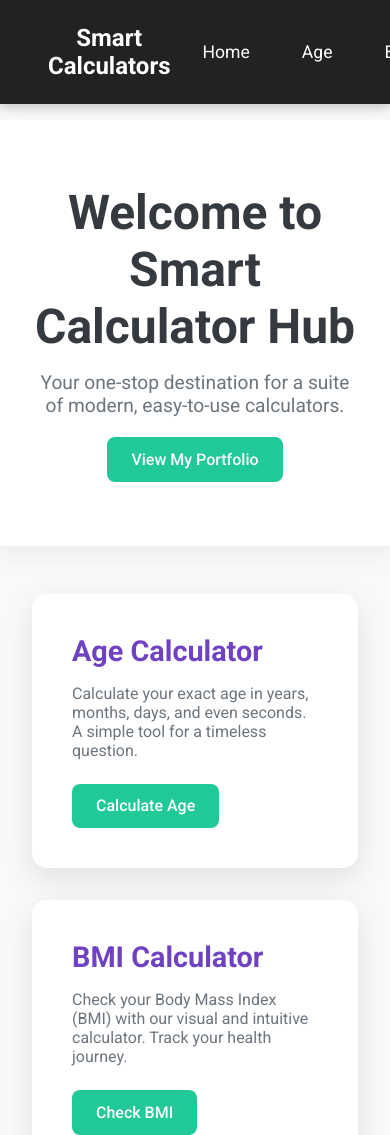
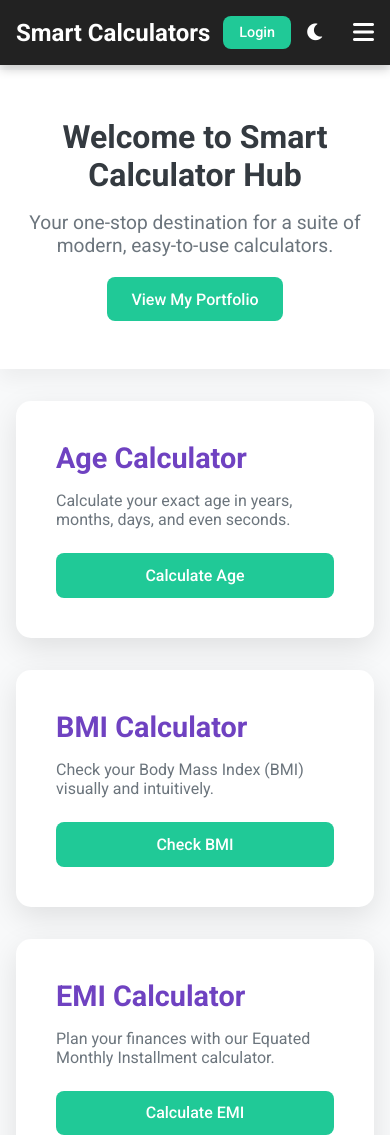
Before and after one commit to Siddhantnaik909/Smart-Calculator-Hub-2, a website: page index.html in a window 390 px wide. Shown: the top 1135 px of the page. Drawn offline with Linux system fonts and the light colour scheme.

Commit message:
Update index.html

```diff
--- a/index.html
+++ b/index.html
@@ -22,6 +22,7 @@
             --dark-container-bg: #2c2c2c;
             --light-text: #343a40;
             --dark-text: #f8f9fa;
+            --nav-bg: #222;
         }
 
         * {
@@ -36,6 +37,7 @@
             color: var(--light-text);
             text-align: center;
             transition: background 0.3s, color 0.3s;
+            overflow-x: hidden; /* Prevent horizontal scroll */
         }
 
         body.dark-mode {
@@ -45,7 +47,7 @@
 
         /* Navbar */
         nav {
-            background: #222;
+            background: var(--nav-bg);
             padding: 1rem 2rem;
             width: 100%;
             display: flex;
@@ -63,25 +65,33 @@
             text-decoration: none;
             font-size: 1.5rem;
             font-weight: 700;
+            white-space: nowrap;
         }
 
-        nav ul {
+        /* Navigation Links (Desktop) */
+        .nav-links {
             list-style: none;
             display: flex;
-            gap: 20px;
+            gap: 15px;
         }
 
-        nav a {
+        .nav-links a {
             color: white;
             text-decoration: none;
-            font-size: 1.1rem;
-            padding: 0.5rem 1rem;
+            font-size: 1rem;
+            padding: 0.5rem 0.8rem;
             border-radius: 5px;
             transition: background-color 0.3s;
         }
 
-        nav ul a:hover {
+        .nav-links a:hover {
             background-color: var(--primary-hover-color);
+        }
+
+        .nav-right {
+            display: flex;
+            align-items: center;
+            gap: 15px;
         }
 
         .theme-toggle {
@@ -89,18 +99,20 @@
             background: none;
             border: none;
             color: white;
-            font-size: 1.5rem;
-            margin-left: 15px;
+            font-size: 1.2rem;
         }
 
-        .nav-buttons {
-            display: flex;
-            align-items: center;
+        /* Hamburger Menu Icon (Hidden on Desktop) */
+        .menu-toggle {
+            display: none;
+            color: white;
+            font-size: 1.5rem;
+            cursor: pointer;
         }
 
         /* Hero Section */
         .hero {
-            margin-top: 120px;
+            margin-top: 80px; /* Adjusted for mobile */
             padding: 4rem 2rem;
             background: var(--light-container-bg);
             box-shadow: 0px 10px 20px rgba(0, 0, 0, 0.05);
@@ -114,6 +126,7 @@
             font-size: 3rem;
             font-weight: 700;
             margin-bottom: 1rem;
+            line-height: 1.2;
         }
 
         .hero p {
@@ -124,7 +137,7 @@
         /* Calculator List */
         .calculator-list {
             display: grid;
-            grid-template-columns: repeat(auto-fit, minmax(300px, 1fr));
+            grid-template-columns: repeat(auto-fit, minmax(280px, 1fr)); /* Slightly reduced min-width for mobile */
             gap: 2rem;
             padding: 3rem 2rem;
             max-width: 1200px;
@@ -138,6 +151,9 @@
             box-shadow: 0 10px 30px rgba(0, 0, 0, 0.1);
             text-align: left;
             transition: all 0.3s;
+            display: flex;
+            flex-direction: column;
+            justify-content: space-between;
         }
 
         body.dark-mode .calculator-card {
@@ -169,6 +185,9 @@
             border-radius: 8px;
             font-weight: 500;
             transition: background-color 0.3s;
+            border: none;
+            cursor: pointer;
+            text-align: center;
         }
 
         .btn:hover {
@@ -199,13 +218,100 @@
             margin-top: 1rem;
         }
 
+        /* =========================================
+           RESPONSIVE MEDIA QUERIES
+           ========================================= */
+        @media screen and (max-width: 992px) {
+            .hero h1 {
+                font-size: 2.5rem;
+            }
+        }
+
+        @media screen and (max-width: 768px) {
+            nav {
+                padding: 1rem;
+            }
+
+            .menu-toggle {
+                display: block; /* Show hamburger on mobile */
+                order: 3; /* Place it on the right */
+            }
+
+            .nav-right {
+                order: 2; /* Keep buttons near toggle */
+                margin-right: 15px;
+            }
+
+            /* Hide nav links by default on mobile */
+            .nav-links {
+                position: absolute;
+                top: 70px;
+                left: 0;
+                width: 100%;
+                background-color: var(--nav-bg);
+                flex-direction: column;
+                align-items: center;
+                padding: 20px 0;
+                transform: translateY(-150%);
+                transition: transform 0.3s ease-in-out;
+                z-index: 999;
+                box-shadow: 0 5px 10px rgba(0,0,0,0.2);
+            }
+
+            /* Show nav links when active class is added via JS */
+            .nav-links.active {
+                transform: translateY(0);
+            }
+
+            .nav-links li {
+                margin: 10px 0;
+                width: 100%;
+                text-align: center;
+            }
+
+            .nav-links a {
+                display: block;
+                width: 100%;
+                padding: 10px 0;
+            }
+
+            .hero {
+                margin-top: 70px;
+                padding: 3rem 1rem;
+            }
+
+            .hero h1 {
+                font-size: 2rem;
+            }
+
+            .calculator-list {
+                padding: 2rem 1rem;
+                grid-template-columns: 1fr; /* Single column on small phones */
+            }
+        }
+
+        /* Very small devices */
+        @media screen and (max-width: 400px) {
+            nav .btn {
+                padding: 0.5rem 0.8rem;
+                font-size: 0.9rem;
+            }
+            .logo {
+                font-size: 1.2rem;
+            }
+        }
+
     </style>
 </head>
 <body>
 
-    <!-- Navbar -->
     <nav>
         <a href="index.html" class="logo">Smart Calculators</a>
+
+        <div class="menu-toggle" id="mobile-menu">
+            <i class="fas fa-bars"></i>
+        </div>
+
         <ul class="nav-links">
             <li><a href="index.html" class="active">Home</a></li>
             <li><a href="age_calculator.html">Age</a></li>
@@ -215,14 +321,13 @@
             <li><a href="percentage.html">Percentage</a></li>
             <li><a href="advanced_math_calculator.html">Advanced</a></li>
         </ul>
-        <div class="nav-buttons">
-            <a href="login.html" class="btn" style="margin-right: 10px;">Login</a>
-            <a href="signup.html" class="btn">Sign Up</a>
+
+        <div class="nav-right">
+            <a href="login.html" class="btn" style="padding: 0.5rem 1rem; font-size: 0.9rem;">Login</a>
             <button class="theme-toggle" id="theme-toggle"><i class="fas fa-moon"></i></button>
         </div>
     </nav>
 
-    <!-- Main Content -->
     <header class="hero">
         <h1>Welcome to Smart Calculator Hub</h1>
         <p>Your one-stop destination for a suite of modern, easy-to-use calculators.</p>
@@ -231,43 +336,54 @@
 
     <section class="calculator-list">
         <div class="calculator-card">
+            <div>
                 <h2>Age Calculator</h2>
-            <p>Calculate your exact age in years, months, days, and even seconds. A simple tool for a timeless question.</p>
+                <p>Calculate your exact age in years, months, days, and even seconds.</p>
+            </div>
             <a href="age_calculator.html" class="btn">Calculate Age</a>
         </div>
 
         <div class="calculator-card">
+            <div>
                 <h2>BMI Calculator</h2>
-            <p>Check your Body Mass Index (BMI) with our visual and intuitive calculator. Track your health journey.</p>
+                <p>Check your Body Mass Index (BMI) visually and intuitively.</p>
+            </div>
             <a href="BMI.html" class="btn">Check BMI</a>
         </div>
 
         <div class="calculator-card">
+            <div>
                 <h2>EMI Calculator</h2>
-            <p>Plan your finances with our Equated Monthly Installment (EMI) calculator. Perfect for loans and mortgages.</p>
+                <p>Plan your finances with our Equated Monthly Installment calculator.</p>
+            </div>
             <a href="emi.html" class="btn">Calculate EMI</a>
         </div>
 
         <div class="calculator-card">
+            <div>
                 <h2>Math Calculator</h2>
-            <p>From basic arithmetic to more complex operations, our math calculator is ready for your calculations.</p>
+                <p>From basic arithmetic to more complex operations.</p>
+            </div>
             <a href="math_calculator.html" class="btn">Do Math</a>
         </div>
 
         <div class="calculator-card">
+            <div>
                 <h2>Percentage Calculator</h2>
-            <p>Effortlessly solve various percentage problems, from simple discounts to complex financial analysis.</p>
+                <p>Effortlessly solve various percentage problems and discounts.</p>
+            </div>
             <a href="percentage.html" class="btn">Calc Percent</a>
         </div>
 
         <div class="calculator-card">
+            <div>
                 <h2>Advanced Math Calculator</h2>
-            <p>Perform scientific calculations with ease, including trigonometric functions, logarithms, and more.</p>
+                <p>Scientific calculations, trigonometry, logarithms, and more.</p>
+            </div>
             <a href="advanced_math_calculator.html" class="btn">Advanced Math</a>
         </div>
     </section>
 
-    <!-- Footer -->
     <footer>
         <div>
             <a href="https://wa.me/919137467516" class="social-link" target="_blank" title="WhatsApp"><i class="fab fa-whatsapp"></i></a>
@@ -279,6 +395,7 @@
     </footer>
 
     <script>
+        // Theme Toggle Logic
         const themeToggle = document.getElementById('theme-toggle');
         const body = document.body;
 
@@ -293,6 +410,23 @@
             body.classList.add('dark-mode');
             themeToggle.innerHTML = '<i class="fas fa-sun"></i>';
         }
+
+        // Mobile Menu Toggle Logic
+        const mobileMenu = document.getElementById('mobile-menu');
+        const navLinks = document.querySelector('.nav-links');
+
+        mobileMenu.addEventListener('click', () => {
+            navLinks.classList.toggle('active');
+            // Toggle icon between bars and times (X)
+            const icon = mobileMenu.querySelector('i');
+            if (navLinks.classList.contains('active')) {
+                icon.classList.remove('fa-bars');
+                icon.classList.add('fa-times');
+            } else {
+                icon.classList.remove('fa-times');
+                icon.classList.add('fa-bars');
+            }
+        });
     </script>
 
 </body>
```
Lines whose indentation alone changed are shown as unchanged.
